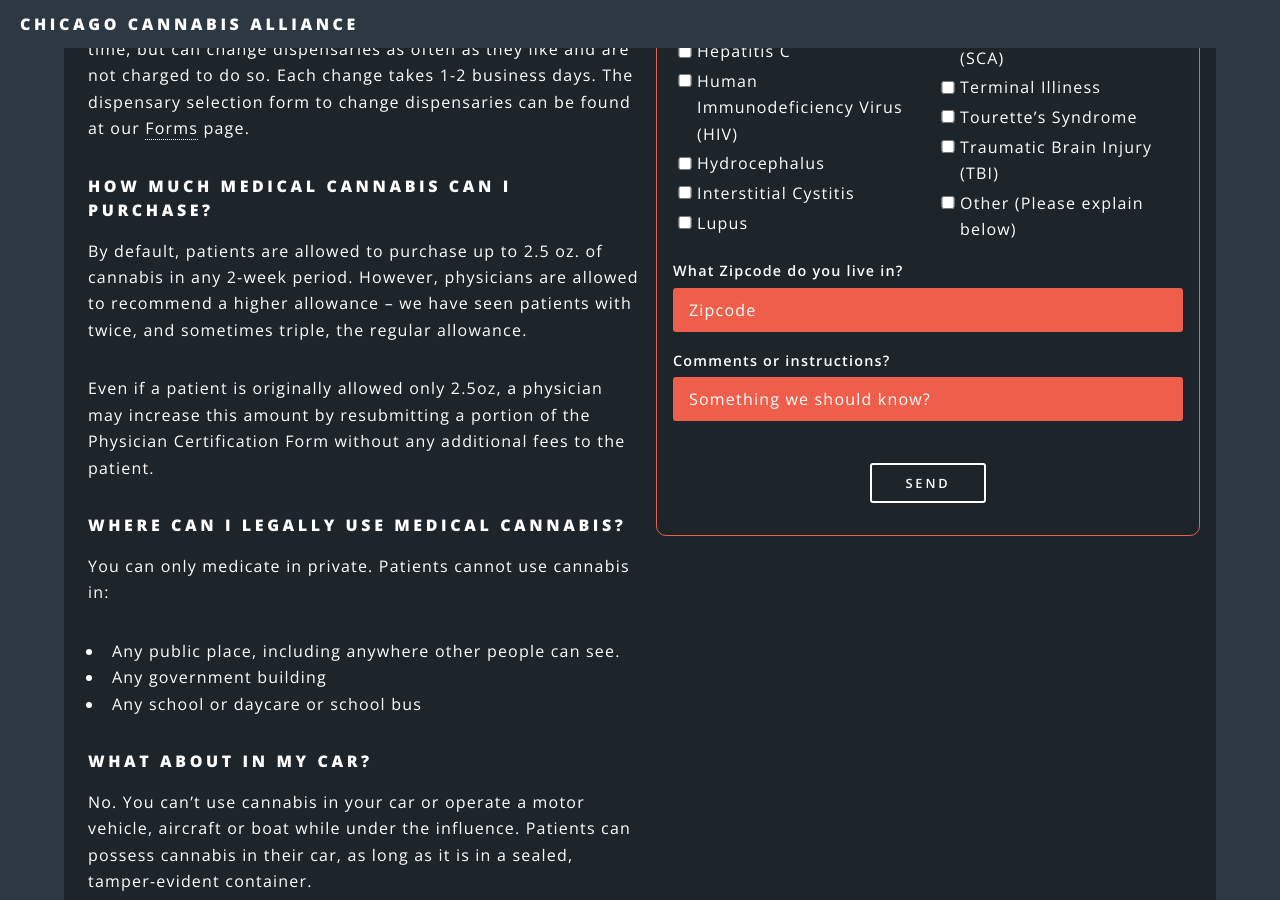
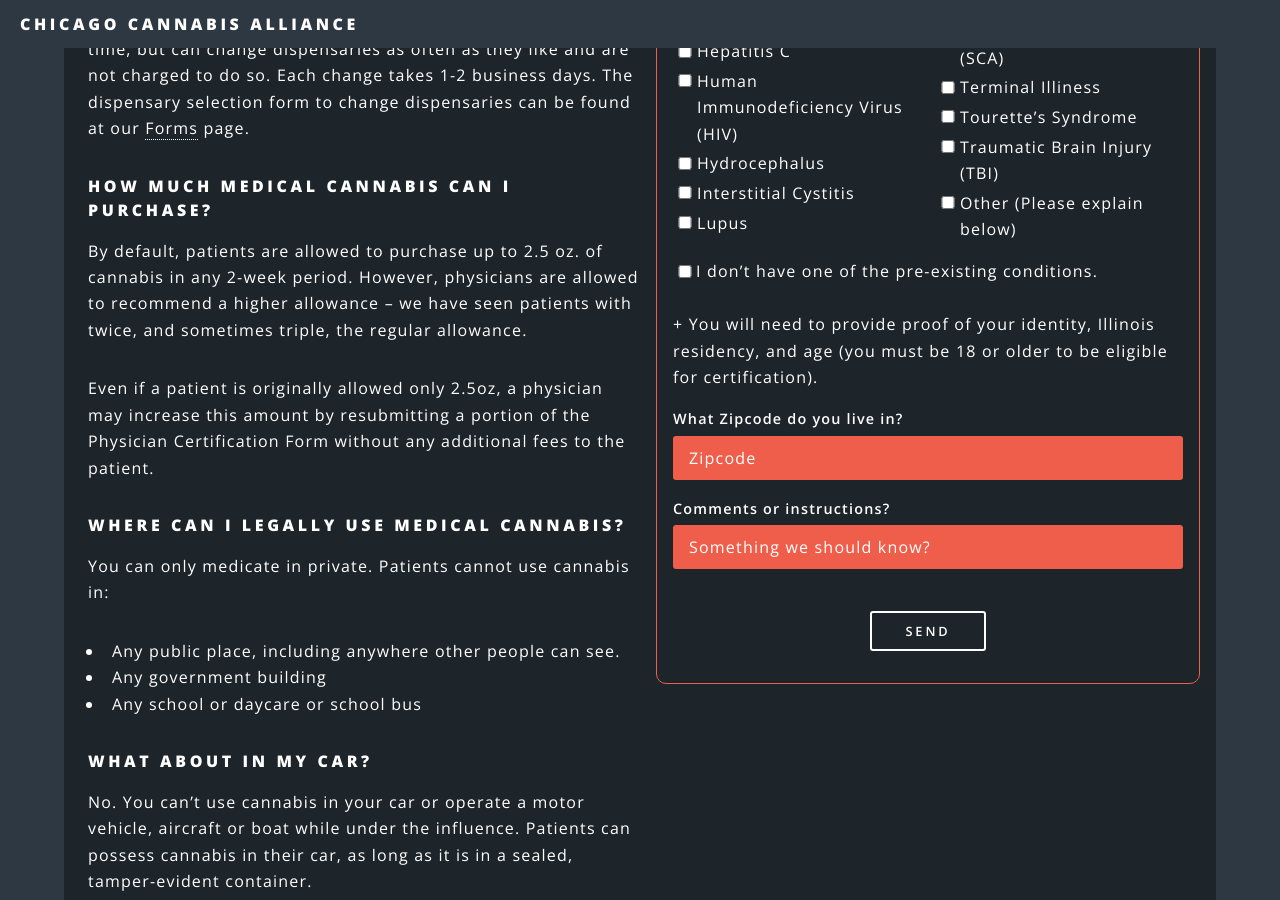
Before and after one commit to roncoalson/CMCA-master, a Jekyll site: the page built from index.html, in a window 1280 px wide and 900 px high, scrolled down 3705 px. Built offline with Jekyll 4.4.1, drawn with Linux system fonts in a browser that asks for light colours.

Commit message:
Update large-form.html

```diff
--- a/_includes/large-form.html
+++ b/_includes/large-form.html
@@ -397,7 +397,11 @@
 
 </div>
 </div>
-
+<div class='form-field'>
+    <input type="checkbox" name="pre-existing" value="conditions"> I don’t have one of the pre-existing conditions.<br><br>
++ You will need to provide proof of your identity, Illinois residency, and
+age (you must be 18 or older to be eligible for certification).
+ </div>
 <div class='form-field'>
     <label>What Zipcode do you live in?</label>
     <input type="text" name="_zipcode" placeholder="Zipcode">
```
